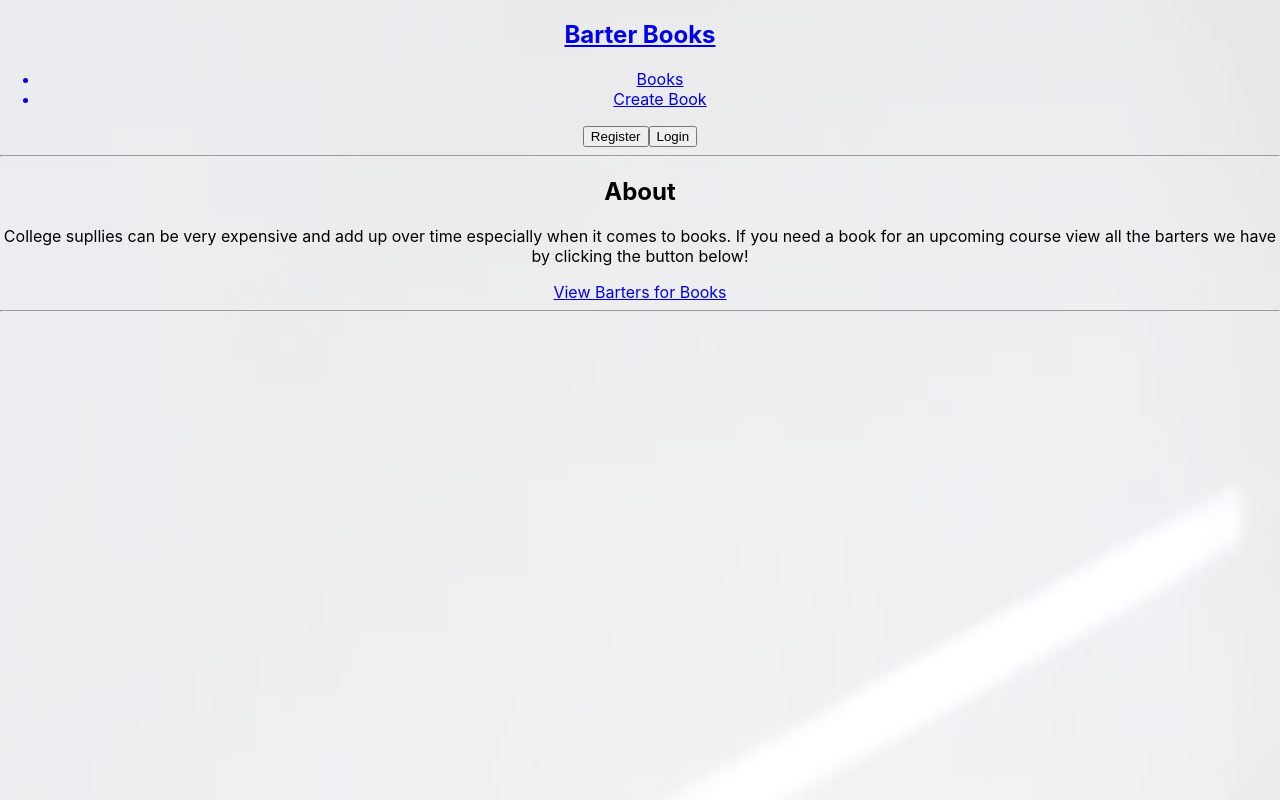
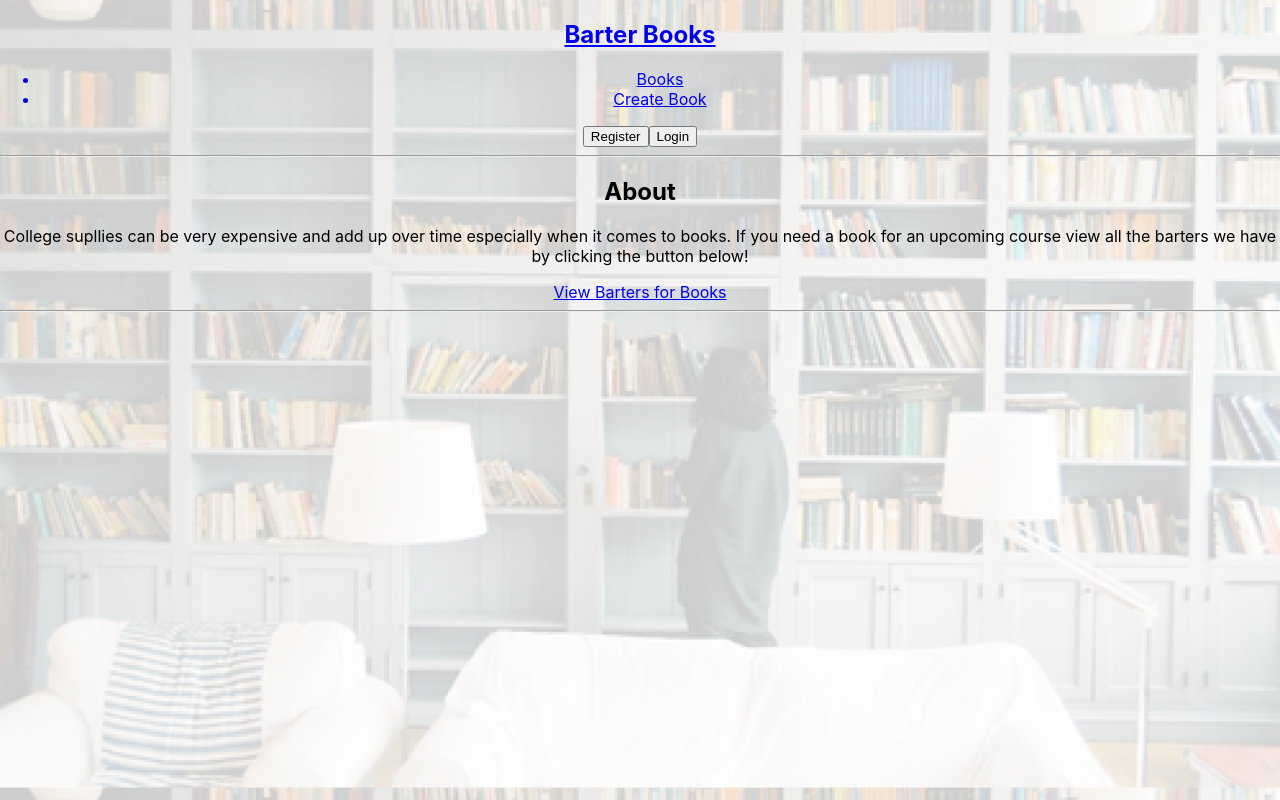
Before and after one commit to gchar031/barterbooks, a React (Create React App) app in the folder client/: page / in a window 1280 px wide. Built offline with nearby package versions, Linux system fonts and the light colour scheme; no server answers.

Commit message:
background image added for mobile and tablet/desktop

```diff
--- a/client/src/index.css
+++ b/client/src/index.css
@@ -13,3 +13,10 @@ code {
   font-family: source-code-pro, Menlo, Monaco, Consolas, 'Courier New',
     monospace;
 }
+
+@media screen and (min-width: 700px) {
+  body{
+    background-image:  url('./assets/images/mainbckg_opaq.png');
+    background-size: cover;
+  }
+}
```
